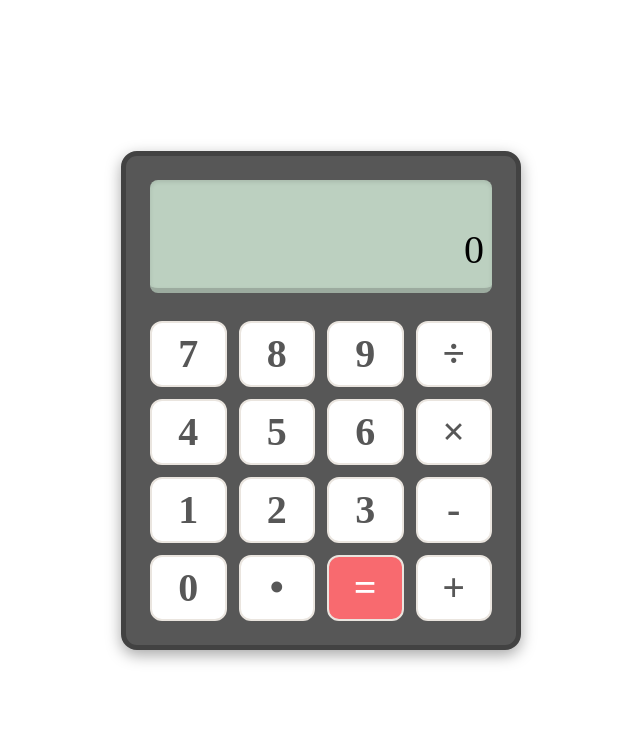
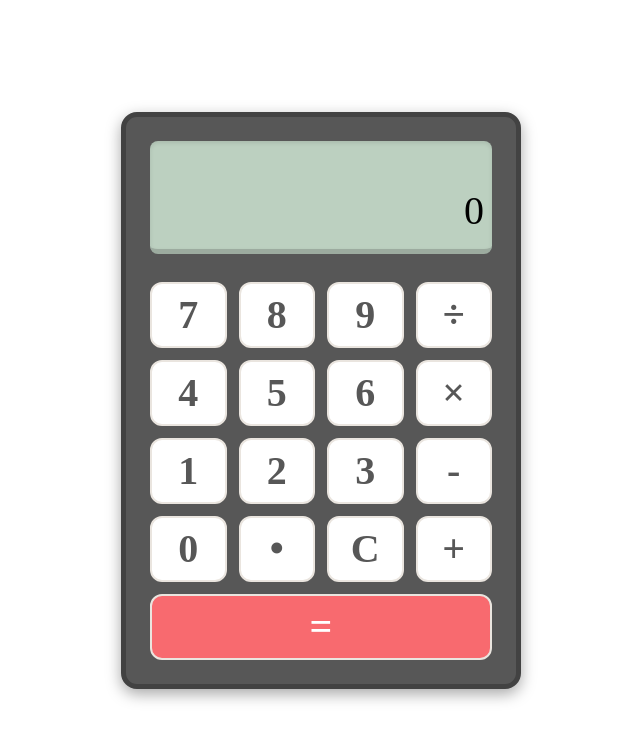
Before and after one commit to nivancheva/calculator-vue, a Vue app: page / in a window 1280 px wide. Shown: the top 740 px of the page, without its empty margins (319-959 px from the left). Built offline with nearby package versions, Linux system fonts and the light colour scheme.

Commit message:
add clear button

```diff
--- a/src/App.vue
+++ b/src/App.vue
@@ -21,8 +21,9 @@ const buttons = [
   { label: '-', value: '-' },
   { label: '0', value: 0 },
   { label: '\u2022', value: '.' },
+  { label: 'C', value: 'C' },
+  { label: '+', value: '+' },
   { label: '=', value: '=' },
-  { label: '+', value: '+' },
 ]
 
 function handleButtonClick(button) {
@@ -40,6 +41,10 @@ function handleButtonClick(button) {
     current.value += button.value;
     current.value = current.value[0] == "0" ? current.value.replace("0", ""):current.value;
 
+  } else if (button.value === "C") {
+      current.value = '';
+      result.value = '';
+      operand.value = '';
   } else {
 
     if (operand.value == '') {
@@ -95,7 +100,6 @@ function handleButtonClick(button) {
   <div class="screen">
     <div class="pevious-operand">{{ result || ''}} {{ operand }}</div>
     <div class="current-operand">{{ current || 0}}</div>
-
   </div>
 
   <div class="buttons">
@@ -173,6 +177,7 @@ button {
 .bg-red {
   background-color: rgb(248, 106, 111);
   color: white;
+  grid-column: span 4;
 }
 
 .bg-red:hover {
```
